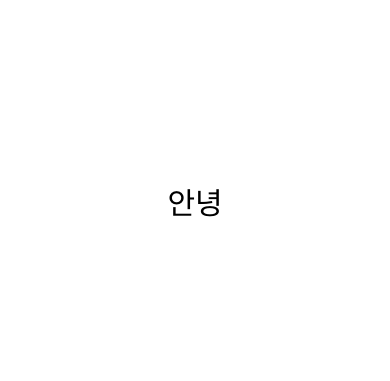
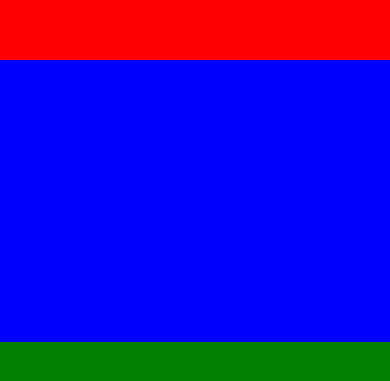
Before and after one commit to SiWooJinSeok/nomad-RN, a React Native app: screen / in a window 390 px wide. Shown: the part 221-602 px from the top of the page. Built offline with nearby package versions, Linux system fonts and the light colour scheme.

Commit message:
feat : 2.4강 완료

```diff
--- a/App.js
+++ b/App.js
@@ -4,8 +4,9 @@ import { StyleSheet, Text, View } from "react-native";
 export default function App() {
   return (
     <View style={styles.container}>
-      <Text style={styles.text}>안녕</Text>
-      <StatusBar style="auto" />
+      <View style={{ backgroundColor: "red", flex: 1 }}></View>
+      <View style={{ backgroundColor: "blue", flex: 1 }}></View>
+      <View style={{ backgroundColor: "green", flex: 1 }}></View>
     </View>
   );
 }
@@ -13,11 +14,6 @@ export default function App() {
 const styles = StyleSheet.create({
   container: {
     flex: 1,
-    backgroundColor: "#fff",
-    alignItems: "center",
-    justifyContent: "center",
-  },
-  text: {
-    fontSize: 30,
+    flexDirection: "column",
   },
 });
```
Also changed, not shown: 1 other file (tests, documents, lock files or other folders).
